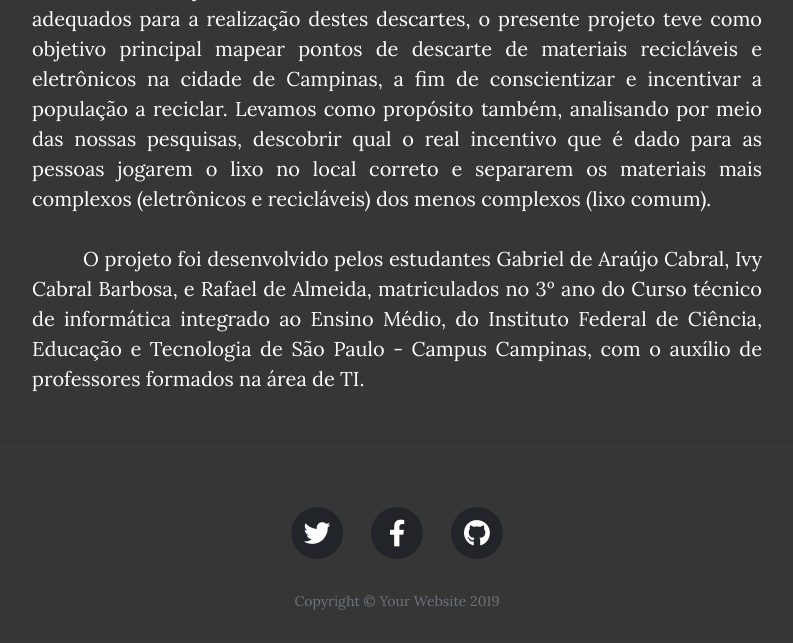
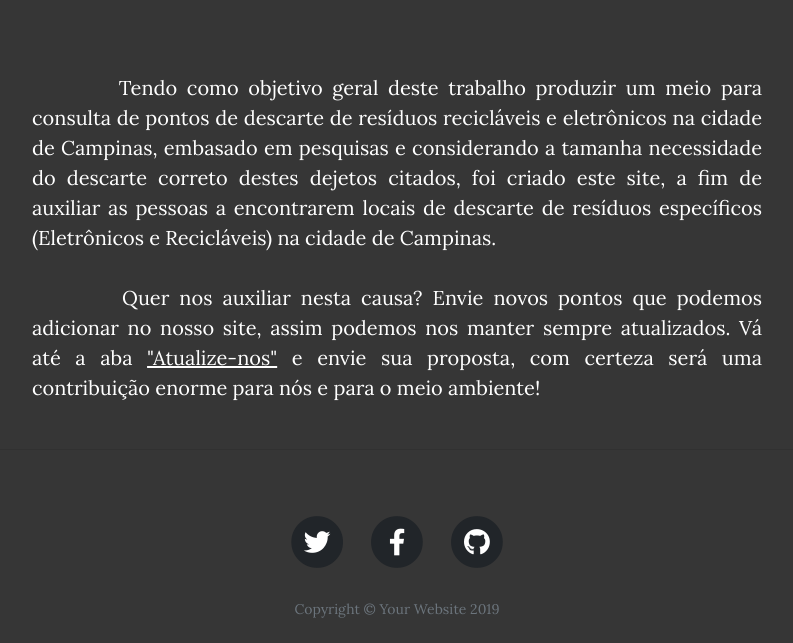
Before and after one commit to Gabriel2712/mapeamento-pontos-de-descarte-CMP, a PHP site: page / in a window 1280 px wide. Shown: the part 804-1447 px from the top of the page, without its empty margins (243-1036 px from the left). Before the commit the page ends 1414 px from the top, so only its background shows below. Run offline with PHP 8.4, Linux system fonts and the light colour scheme; some libraries are stand-ins or nearby versions.

Commit message:
alterando as informações da home

```diff
--- a/index.php
+++ b/index.php
@@ -16,8 +16,8 @@
       <div class="row">
         <div class="col-lg-8 col-md-10 mx-auto">
           <div class="page-heading">
-            <h1>O PROJETO EM SI</h1><br>
-            <h4><span class="subheading">Quais os motivos, objetivos, e razões da criação?</span></h4>
+            <h1>DESCARTE DE RESÍDUOS EM CAMPINAS</h1><br>
+            <h4><span class="subheading">Pesquise o ponto de descarte de resíduos Eletrônicos e Recicláveis mais perto de você!</span></h4>
           </div>
         </div>
       </div>
@@ -28,9 +28,9 @@
   <div class="container">
     <div class="row">
       <div class="col-lg-8 col-md-10 mx-auto">
-        <p align="justify">&nbsp&nbsp&nbsp&nbsp&nbsp&nbsp&nbsp&nbsp&nbspSegundo o BBC News, a maioria dos brasileiros não sabem como funciona a reciclagem e não sabem quais os tipos de materiais plásticos, por exemplo, que podem ou não ser reaproveitados. Devido esta desinformação e da necessidade de se desfazer corretamente de tais dejetos produzidos tanto em âmbito familiar, quanto em âmbito social, além do desconhecimento de locais adequados para a realização destes descartes, o presente projeto teve como objetivo principal mapear pontos de descarte de materiais recicláveis e eletrônicos na cidade de Campinas, a fim de conscientizar e incentivar a população a reciclar. Levamos como propósito também, analisando por meio das nossas pesquisas, descobrir qual o real incentivo que é dado para as pessoas jogarem o lixo no local correto e separarem os materiais mais complexos (eletrônicos e recicláveis) dos menos complexos (lixo comum).
+        <p align="justify">&nbsp&nbsp&nbsp&nbsp&nbsp&nbsp&nbsp&nbsp&nbspTendo como objetivo geral deste trabalho produzir um meio para consulta de pontos de descarte de resíduos recicláveis e eletrônicos na cidade de Campinas, embasado em pesquisas e considerando a tamanha necessidade do descarte correto destes dejetos citados, foi criado este site, a fim de auxiliar as pessoas a encontrarem locais de descarte de resíduos específicos (Eletrônicos e Recicláveis) na cidade de Campinas.
         </p>
-        <p align="justify">&nbsp&nbsp&nbsp&nbsp&nbsp&nbsp&nbsp&nbsp&nbspO projeto foi desenvolvido pelos estudantes Gabriel de Araújo Cabral, Ivy Cabral Barbosa, e Rafael de Almeida, matriculados  no 3º ano do Curso técnico de informática integrado ao Ensino Médio, do Instituto Federal de Ciência, Educação e Tecnologia de São Paulo - Campus Campinas, com o auxílio de professores formados na área de TI.
+        <p align="justify">&nbsp&nbsp&nbsp&nbsp&nbsp&nbsp&nbsp&nbsp&nbspQuer nos auxiliar nesta causa? Envie novos pontos que podemos adicionar no nosso site, assim podemos nos manter sempre atualizados. Vá até a aba <a href="atualizacao.php" style="color: white">"Atualize-nos"</a> e envie sua proposta, com certeza será uma contribuição enorme para nós e para o meio ambiente!
         </p>
       </div>
     </div>
```
